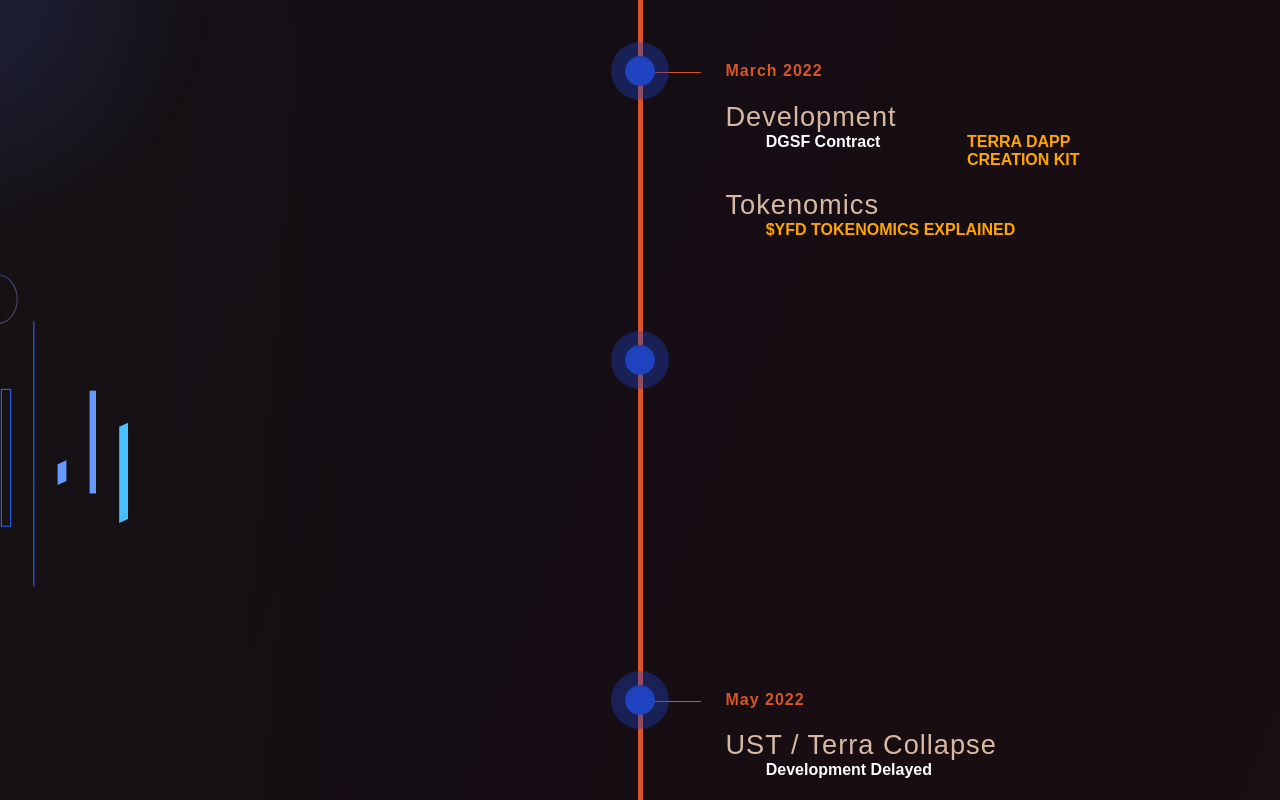
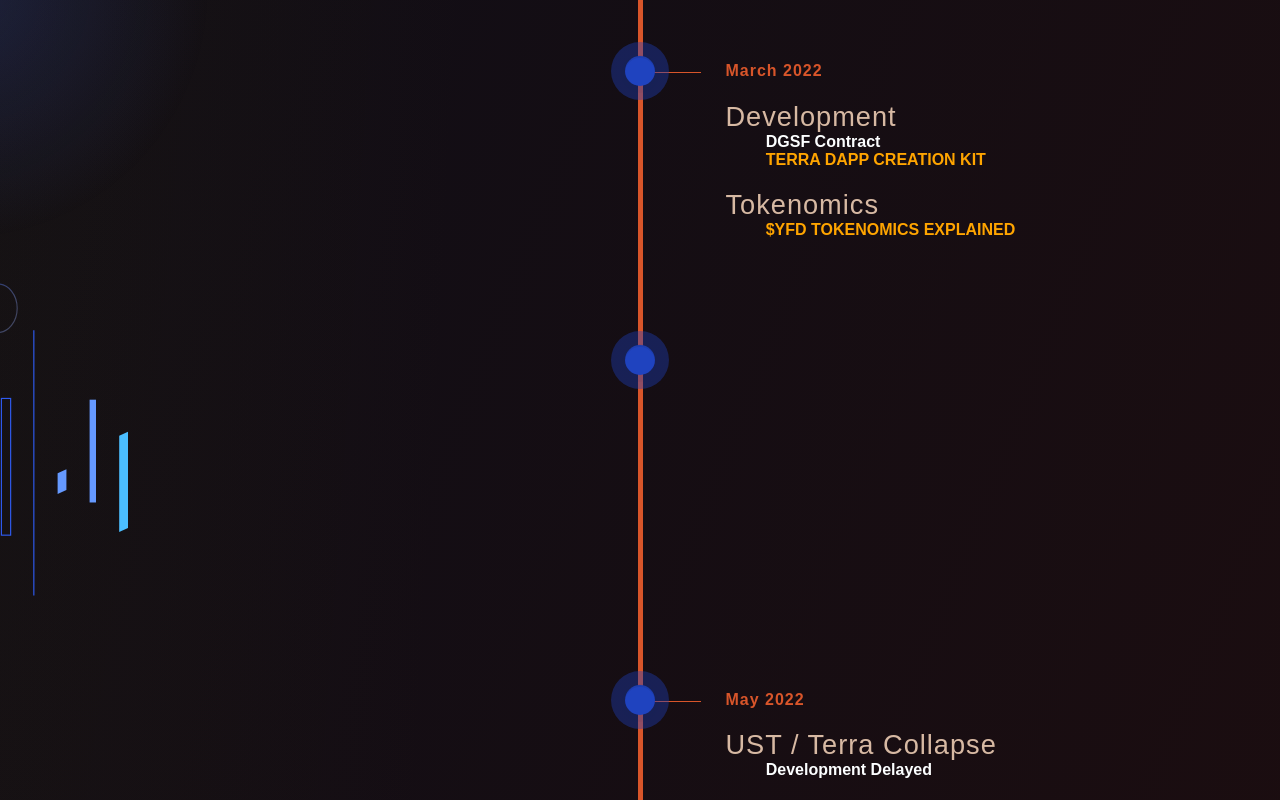
Before and after one commit to Y-Foundry-Dao/yfoundry-frontend, a React (Create React App) app in the folder landing-page/: page / in a window 1280 px wide. Shown: the part 3360-4160 px from the top of the page. Built offline with nearby package versions, Linux system fonts and the light colour scheme; a web font is replaced by a local one.

Commit message:
Roadmap text adjustment

```diff
--- a/landing-page/src/components/sections/roadmap/RoadmapTimeline.tsx
+++ b/landing-page/src/components/sections/roadmap/RoadmapTimeline.tsx
@@ -42,7 +42,9 @@ function RoadmapTimeline() {
         <Category>Development</Category>
         <ul>
           <CatText>DGSF Contract</CatText>
-	  <CatText><a href="https://github.com/Y-Foundry-Dao/terra-dapp-template" target="_blank">Terra dApp Creation Kit</a></CatText>
+        </ul>
+        <ul>
+      	  <CatText><a href="https://github.com/Y-Foundry-Dao/terra-dapp-template" target="_blank">Terra dApp Creation Kit</a></CatText>
         </ul>
 	<Category>Tokenomics</Category>
 	<ul>
@@ -121,6 +123,9 @@ function RoadmapTimeline() {
         </ul>
         <ul>
           <CatText>On-chain Governance</CatText>
+        </ul>
+        <ul>
+          <CatText>Vault Marketplace</CatText>
         </ul>
       </MyVerticalTimelineElementLeft>
 
```
